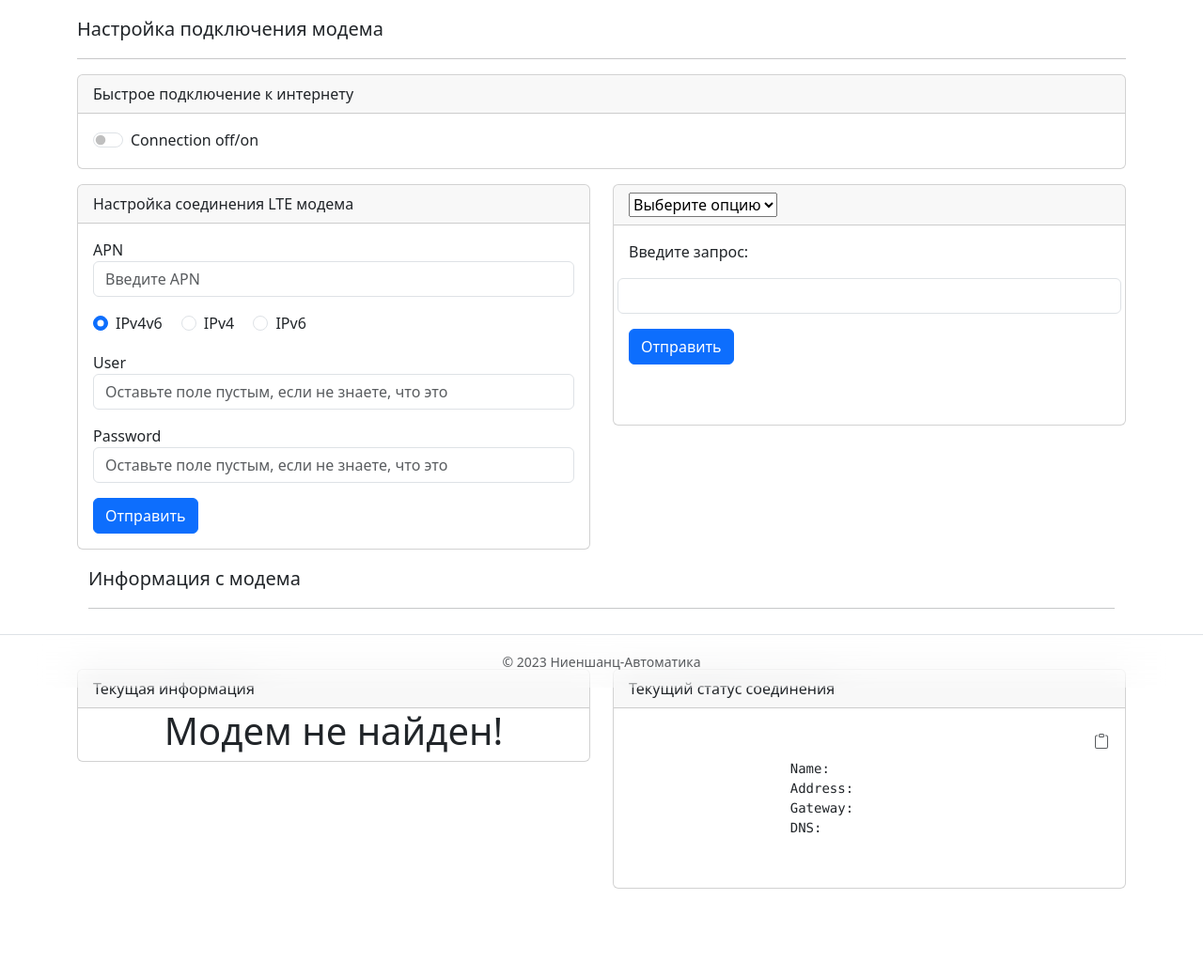
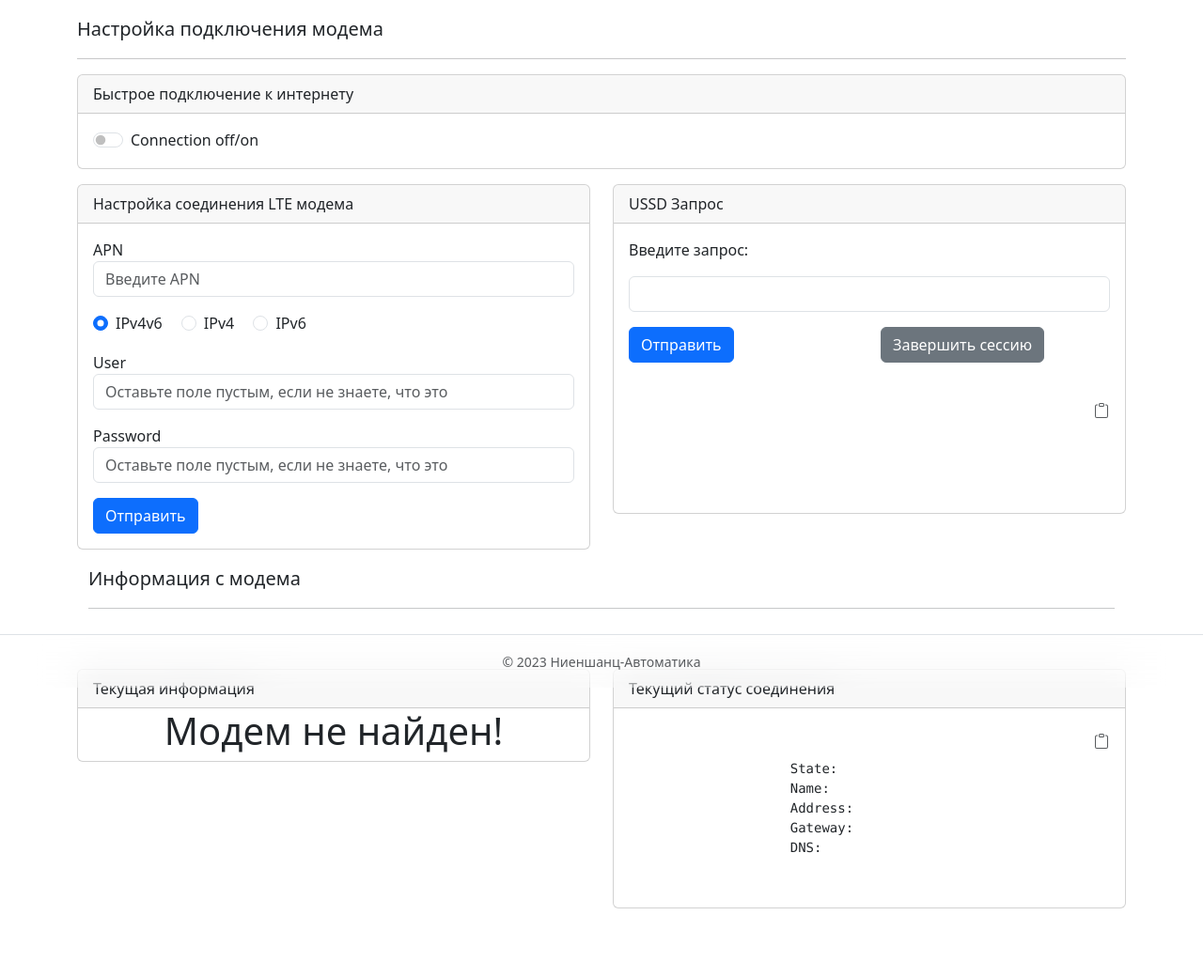
Before and after one commit to Ravenlod/webapp, a Flask app: template app/templates/settings/modem.html in a window 1280 px wide. Shown: the part 68-1108 px from the top of the page at 94% size. Before the commit the page ends 1014 px from the top, so only its background shows below. Run offline with Flask 3, Linux system fonts and the light colour scheme; the template is opened without the code that fills it, so the values that code supplies are empty; some libraries are stand-ins or nearby versions.

Commit message:
Stable  Final Version

```diff
--- a/app/static/js/select_options_button_handler.js
+++ b/app/static/js/select_options_button_handler.js
@@ -1,55 +1,54 @@
- var select_options = document.getElementById("m_opt");
- var target_button = document.getElementById("ussd_request_hidden_button")
- var secondary_button = document.getElementById("cnl-btn")
- var input_value = document.getElementById("input_value")
+var select_options = document.getElementById("m_opt");
+var target_button = document.getElementById("ussd_request_hidden_button");
+var secondary_button = document.getElementById("cnl-btn");
+var input_value = document.getElementById("input_value");
+var con_switch = document.getElementById('connectionSwitch_1');
 
-function ussdSessionCancel(event)
-{
+secondary_button.addEventListener('click', () => {
     input_value.value = "ussd_cancel";
+    alert("USSD session canceled");
+});
 
-    alert("USSD session canceled");
-}
 
-secondary_button.addEventListener('click', ussdSessionCancel);
-function handleClick(event)
-{
-    var selected_option = select_options.value
-    if (selected_option === "ussd_option") {
-        target_button.classList.remove("hidden")
-    }
-    else {
-         target_button.classList.add("hidden")
-    }
-}
-select_options.addEventListener("click", handleClick);
-
-var con_switch = document.getElementById('connectionSwitch_1');
 con_switch.addEventListener('click', () => {
     var state = !con_switch.checked;
-    const data = {"data":state};
+    // const data = {state: state};
     fetch("/settings/switch", {
         method: "POST",
         headers: {
             'Content-Type': 'application/json'
         },
-        body: JSON.stringify(state)
+        body: JSON.stringify({"status": state})
     })
-    .then(responseData => console.log('Server response:', responseData))
-    .then(response => response.json())
+    //.then(responseData => console.log('Server response:', responseData))
+    .then(response => {if(!response.ok){
+                            throw new Error('Network response Error');}
+                       response.json(); })
 
     .catch(error => {
         console.error("Error:", error);
+
     });
 });
 
     //async functions
-let copy_btn_click = document.querySelector('#copy_btn_1')
-let text_field = document.querySelector('#copy_text_field')
-let change_svg_btn = document.querySelector('#copy_btn_svg_1')
+let copy_btn = document.getElementsByClassName('copy-btn');
+let copy_btn_click = document.querySelector('#copy_btn_1');
 
-copy_btn_click.addEventListener('click', () => {
+
+
+for(let i = 0; i < copy_btn.length; i ++)
+{
+    let text_field = document.querySelector('#copy_text_field_' + String(copy_btn[i].getAttribute('value')));
+    let change_svg_btn = document.querySelector('#copy_btn_svg_'+ String(copy_btn[i].getAttribute('value')));
+
+    copy_btn[i].addEventListener('click', () => {
+    // + String(copy_btn_click.getAttribute('value')));
+   //+ String(copy_btn_click.getAttribute('value')));
     let info = text_field.textContent;
-    change_svg_btn.href = "#check2"; //Don't work
     navigator.clipboard.writeText(`${info}`);
+    change_svg_btn.setAttribute("href", "#check2");
+    setTimeout(() =>{change_svg_btn.setAttribute("href", "#clipboard")}, 5000)
 
 })
+}
--- a/app/templates/settings/modem.html
+++ b/app/templates/settings/modem.html
@@ -16,7 +16,7 @@
                     <form method="post" action="{{ url_for('settings.modem_settings') }}">
                         <input class="form-check-input" type="checkbox" role="switch"
                                name="connectionSwitch" id="connectionSwitch_1"
-                               {% if modem_status %} checked {% endif %}>
+                               {% if modem_status==11 %} checked {% endif %}>
                         <label class="form-check-label" for="connectionSwitch_1">Connection off/on</label>
                     </form>
 
@@ -93,23 +93,18 @@
         <div class="card">
             <form method="POST">
             <div class="card-header">
-                 <select id="m_opt" name="modem_options" required="required">
-                     <option value="">Выберите опцию</option>
-                     <option value="ussd_option">USSD запрос</option>
-                     <option value="apn_option">Настройка APN</option>
-                     <option value="delete_connection">Кнопка</option>
-                 </select>
+                 USSD Запрос
             </div>
             <div class="card-body">
                 <label>Введите запрос:</label>
-                <div class="row mt-3">
+                <div class="form-group mt-3">
                     <input class="form-control" type="text" id="input_value" name="input_form">
                 </div>
                 <div class="row mt-3">
                     <div class="col-md-6">
                         <button class="btn btn-primary" type="submit">Отправить</button>
                     </div>
-                    <div id="ussd_request_hidden_button" class="hidden col-md-6">
+                    <div id="ussd_request_hidden_button" class="col-md-6">
                         <button id="cnl-btn" class="btn btn-secondary" type="submit">Завершить сессию</button>
                     </div>
 
@@ -117,7 +112,27 @@
             </div>
             </form>
             <div class="card-body">
-                <p>{% if response %}{{response | safe }} {% endif %}</p>
+
+                <div class="d-flex justify-content-md-end ">
+
+                    <div class="row ">
+                        <button class="btn mt-0 me-0 copy-btn" id="copy_btn_2" value="2">
+                            <svg class="bi opacity-75 theme-icon" aria-hidden="true">
+                                <use id="copy_btn_svg_2" href="#clipboard"></use>
+                            </svg>
+                        </button>
+                    </div>
+
+                </div>
+
+                <div class="container d-flex justify-content-center">
+                    <pre id="copy_text_field_2">
+<p>{% if response %}{{response | safe }} {% endif %}</p>
+                    </pre>
+                </div>
+
+
+
             </div>
         </div>
     </div>
@@ -167,7 +182,7 @@
                 <div class="d-flex justify-content-md-end ">
 
                     <div class="row ">
-                        <button class="btn mt-0 me-0" id="copy_btn_1">
+                        <button class="btn mt-0 me-0 copy-btn" id="copy_btn_1" value="1">
                             <svg class="bi opacity-75 theme-icon" aria-hidden="true">
                                 <use id="copy_btn_svg_1" href="#clipboard"></use>
                             </svg>
@@ -177,7 +192,8 @@
                 </div>
 
                 <div class="container d-flex justify-content-center">
-                    <pre id="copy_text_field">
+                    <pre id="copy_text_field_1">
+<span>State: {{ modem_status | safe }} </span>
 <span>Name: {{ name_status | safe }} </span>
 <span>Address: {{ address_status | safe }} </span>
 <span>Gateway: {{ gateway_status | safe }} </span>
```
Also changed, not shown: app/settings/routes.py (+6 -15 lines).
